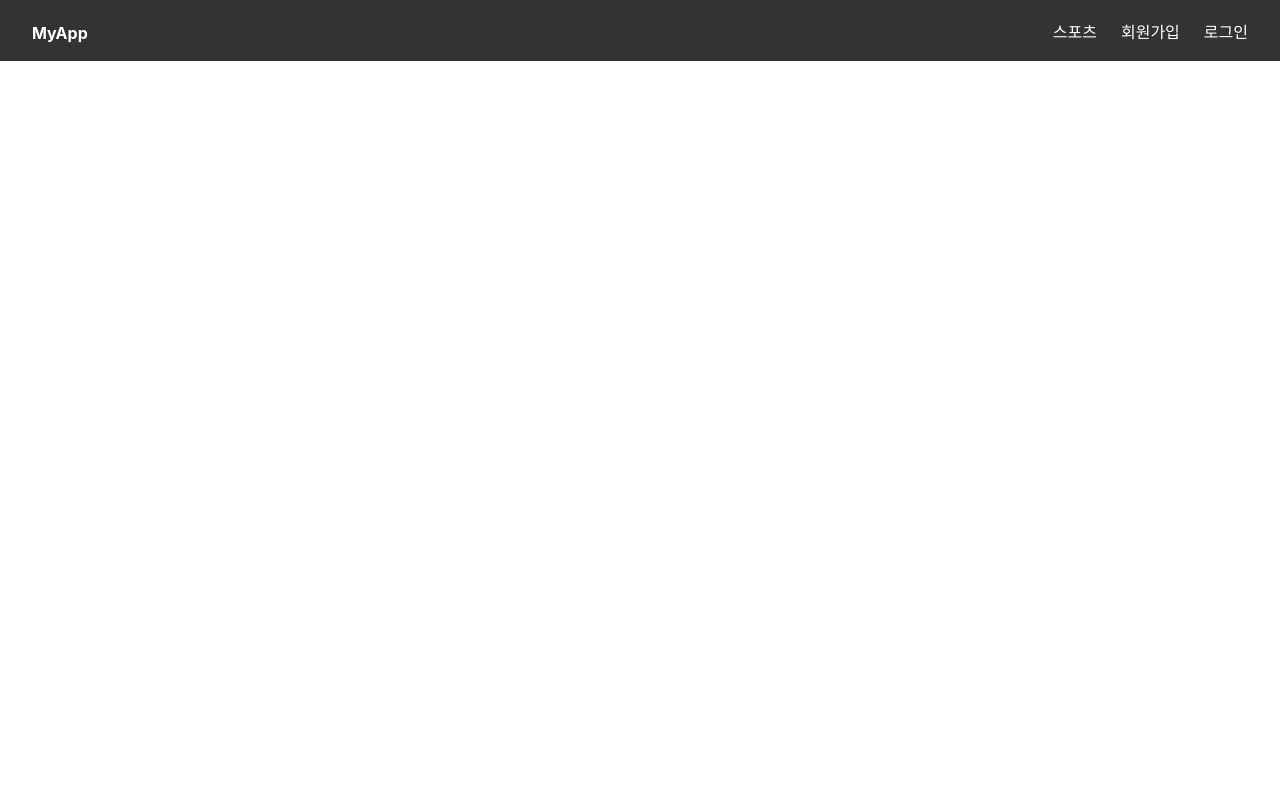
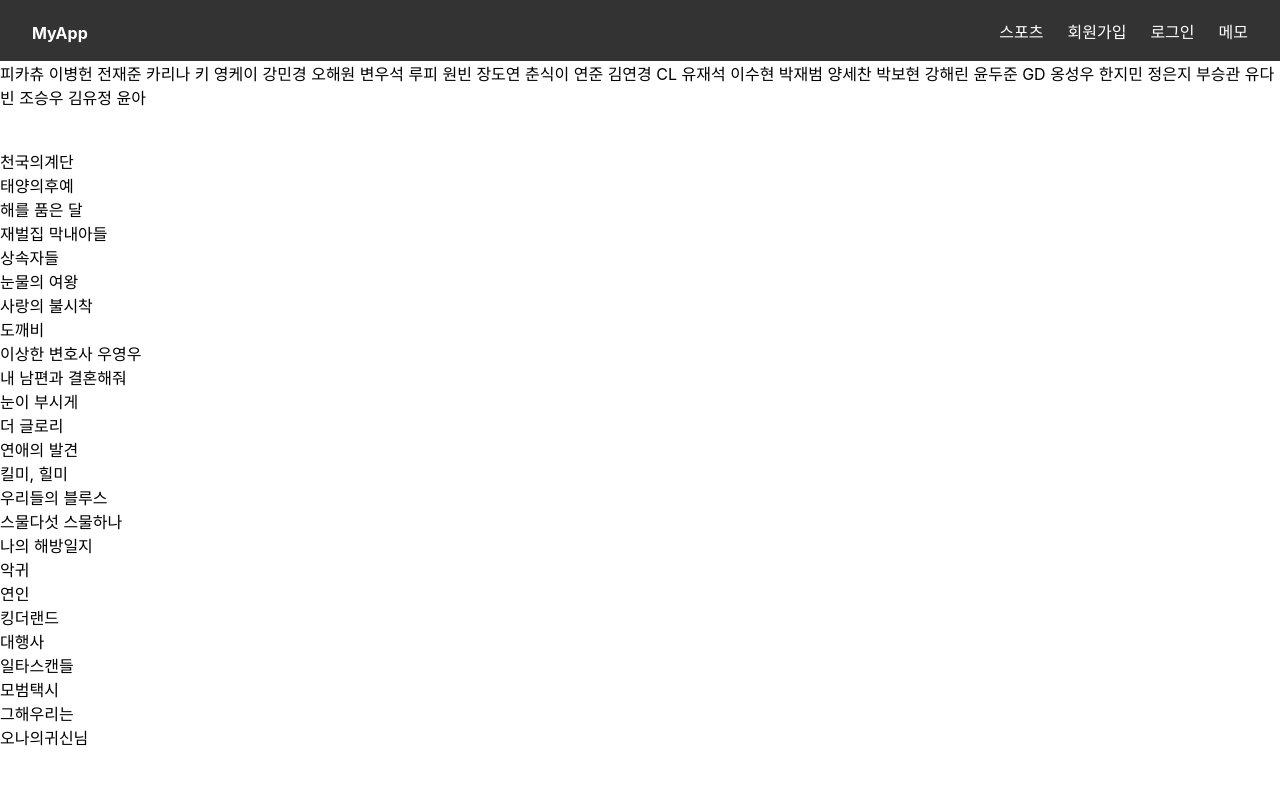
Before and after one commit to LeeKyuHyeong/board-with-react, a React (Create React App) app in the folder board/frontend/: page /memo in a window 1280 px wide. Before the commit this address had no page. Shown: the top 800 px of the page. Built offline with nearby package versions, Linux system fonts and the light colour scheme.

Commit message:
front - 메모 추가

```diff
--- a/board/frontend/src/App.js
+++ b/board/frontend/src/App.js
@@ -28,6 +28,7 @@ import BatchDefList from './component/admin/batch/List'
 import GameMainPage from './component/game/GameMainPage';
 import EditGamePage from './component/game/EditGamePage';
 import BodyLanguageAdminPage from './component/admin/game/BodyLanguageAdminPage';
+import Memo from './component/common/Memo';
 
 const App = () => {
 	const [userdata, setUserdata] = useState(null); // 사용자 정보
@@ -101,6 +102,8 @@ const App = () => {
 				<Route path="/edit-games" element={<EditGamePage />} />
 				{/* 게임 관리자 */}
 				<Route path="/game/admin/body-language" element={<BodyLanguageAdminPage />} />
+				{/* 나만의 장소 */}
+				<Route path="/memo" element={<Memo />} />
       </Routes>
 		</>
   );
--- /dev/null
+++ b/board/frontend/src/component/common/Memo.js
@@ -0,0 +1,94 @@
+import React, { Component } from 'react';
+
+class Memo extends Component {
+	render() {
+		return (
+			<div>
+				피카츄	이병헌	전재준	카리나
+				키	영케이	강민경	오해원
+				변우석	루피	원빈	장도연
+				춘식이	연준	김연경	CL
+				유재석	이수현	박재범	양세찬
+				박보현	강해린	윤두준	GD
+				옹성우	한지민	정은지	부승관
+				유다빈	조승우	김유정	윤아
+				<br />
+				<br />
+				<br />
+				천국의계단
+				<br />
+				태양의후예
+				<br />
+				해를 품은 달
+				<br />
+				재벌집 막내아들
+				<br />
+				상속자들
+				<br />
+				눈물의 여왕
+				<br />
+				사랑의 불시착
+				<br />
+				도깨비
+				<br />
+				이상한 변호사 우영우
+				<br />
+				내 남편과 결혼해줘
+				<br />
+				눈이 부시게
+				<br />
+				더 글로리
+				<br />
+				연애의 발견
+				<br />
+				킬미, 힐미
+				<br />
+				우리들의 블루스
+				<br />
+				스물다섯 스물하나
+				<br />
+				나의 해방일지
+				<br />
+				악귀
+				<br />
+				연인
+				<br />
+				킹더랜드
+				<br />
+				대행사
+				<br />
+				일타스캔들
+				<br />
+				모범택시
+				<br />
+				그해우리는
+				<br />
+				오나의귀신님
+				<br />
+				<br />
+				<br />
+				<br />
+				<br />
+				운동
+				<br />
+				수영	야구	골프	봅슬레이	컬링	탁구	양궁	태권도	테니스	리듬체조	배구	농구	멀리뛰기	핸드볼	당구	얼티미트	배드민턴	역도	펜싱	피겨 스케이팅
+				<br />
+
+동물
+				<br />
+토끼	고양이	개	개구리	닭	호랑이	원숭이	코끼리	독수리	개미핥기	게	거북이	기린	표범	나무늘보	고릴라	미어캣	코뿔소	다람쥐	딱따구리
+				<br />
+직업
+				<br />
+	요리사	치어리더	스튜어디스	보디가드	발레리나	보디빌더	지휘자	광부	기상 캐스터	바텐더	카레이서	심판	교사	세신사	웨이터	시인	가수	기타리스트	DJ	영화감독
+				<br />
+물건
+				<br />
+	열쇠	시계	전화	신문	청소기	칫솔	카메라	드라이기	비누	샴푸	바이올린	자전거	꽹과리	부케	마우스	무선이어폰	마이크	호루라기	캐스터네츠	선풍기
+
+			</div>
+		);
+	}
+}
+
+export default Memo;
--- a/board/frontend/src/component/common/Navbar.js
+++ b/board/frontend/src/component/common/Navbar.js
@@ -99,6 +99,7 @@ const Navbar = ({ userdata, sessionTime }) => {
           <>
             <NavLink to="/signup">회원가입</NavLink>
             <NavLink to="/login">로그인</NavLink>
+						<NavLink to="/memo">메모</NavLink>
           </>
         )}
       </NavLinks>
```
